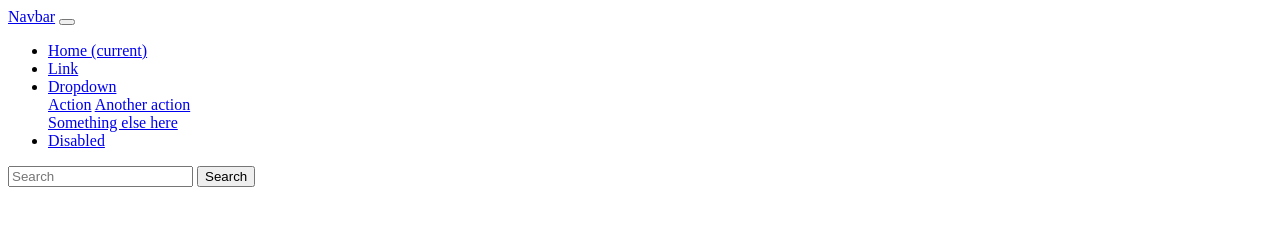
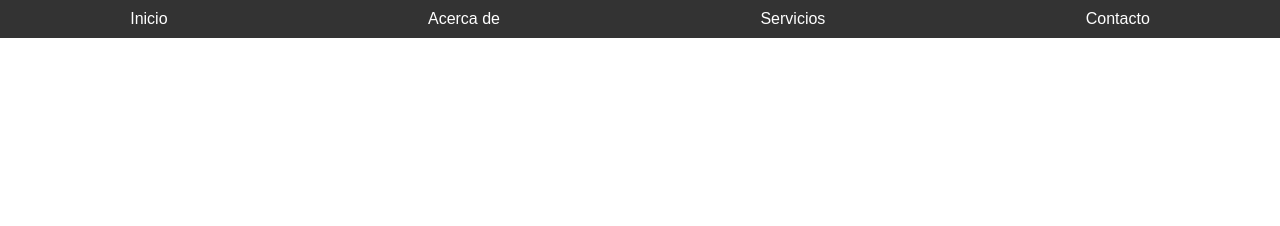
Before and after one commit to filiprendon/filiprendon.github.io, a plain HTML site: page index.html in a window 1280 px wide. Drawn offline with Linux system fonts and the light colour scheme.

Commit message:
nav bar con css

```diff
--- a/index.html
+++ b/index.html
@@ -1,40 +1,16 @@
 <!DOCTYPE html>
 <html>
+<head>
+    <link rel="stylesheet" href="styles.css">
+</head>
 <body>
-    <nav class="navbar navbar-expand-lg navbar-light bg-light">
-        <a class="navbar-brand" href="#">Navbar</a>
-        <button class="navbar-toggler" type="button" data-toggle="collapse" data-target="#navbarSupportedContent" aria-controls="navbarSupportedContent" aria-expanded="false" aria-label="Toggle navigation">
-          <span class="navbar-toggler-icon"></span>
-        </button>
-
-        <div class="collapse navbar-collapse" id="navbarSupportedContent">
-          <ul class="navbar-nav mr-auto">
-            <li class="nav-item active">
-              <a class="nav-link" href="#">Home <span class="sr-only">(current)</span></a>
-            </li>
-            <li class="nav-item">
-              <a class="nav-link" href="#">Link</a>
-            </li>
-            <li class="nav-item dropdown">
-              <a class="nav-link dropdown-toggle" href="#" id="navbarDropdown" role="button" data-toggle="dropdown" aria-haspopup="true" aria-expanded="false">
-                Dropdown
-              </a>
-              <div class="dropdown-menu" aria-labelledby="navbarDropdown">
-                <a class="dropdown-item" href="#">Action</a>
-                <a class="dropdown-item" href="#">Another action</a>
-                <div class="dropdown-divider"></div>
-                <a class="dropdown-item" href="#">Something else here</a>
-              </div>
-            </li>
-            <li class="nav-item">
-              <a class="nav-link disabled" href="#">Disabled</a>
-            </li>
-          </ul>
-          <form class="form-inline my-2 my-lg-0">
-            <input class="form-control mr-sm-2" type="search" placeholder="Search" aria-label="Search">
-            <button class="btn btn-outline-success my-2 my-sm-0" type="submit">Search</button>
-          </form>
-        </div>
-      </nav>
+    <nav>
+        <ul>
+            <li><a href="#">Inicio</a></li>
+            <li><a href="#">Acerca de</a></li>
+            <li><a href="#">Servicios</a></li>
+            <li><a href="#">Contacto</a></li>
+        </ul>
+    </nav>
 </body>
 </html>
--- /dev/null
+++ b/styles.css
@@ -0,0 +1,34 @@
+body {
+    font-family: Arial, sans-serif;
+    margin: 0;
+    padding: 0;
+}
+
+nav {
+    background-color: #333;
+}
+
+nav ul {
+    list-style-type: none;
+    margin: 0;
+    padding: 0;
+    display: flex;
+    justify-content: space-around;
+}
+
+nav li {
+    margin: 0;
+    padding: 0;
+}
+
+nav a {
+    text-decoration: none;
+    color: white;
+    padding: 10px 20px;
+    display: block;
+    transition: background-color 0.3s ease;
+}
+
+nav a:hover {
+    background-color: #555;
+}
```
